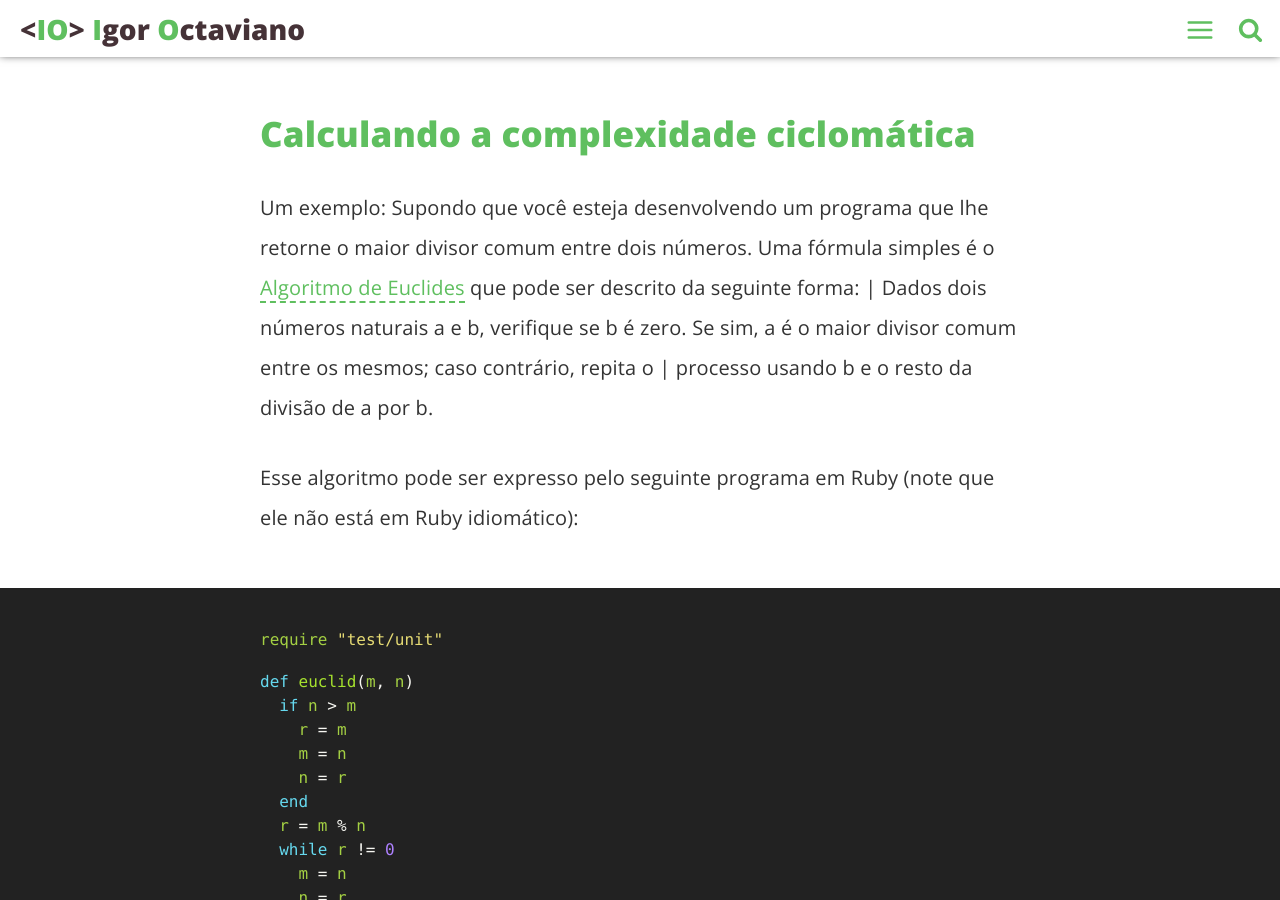
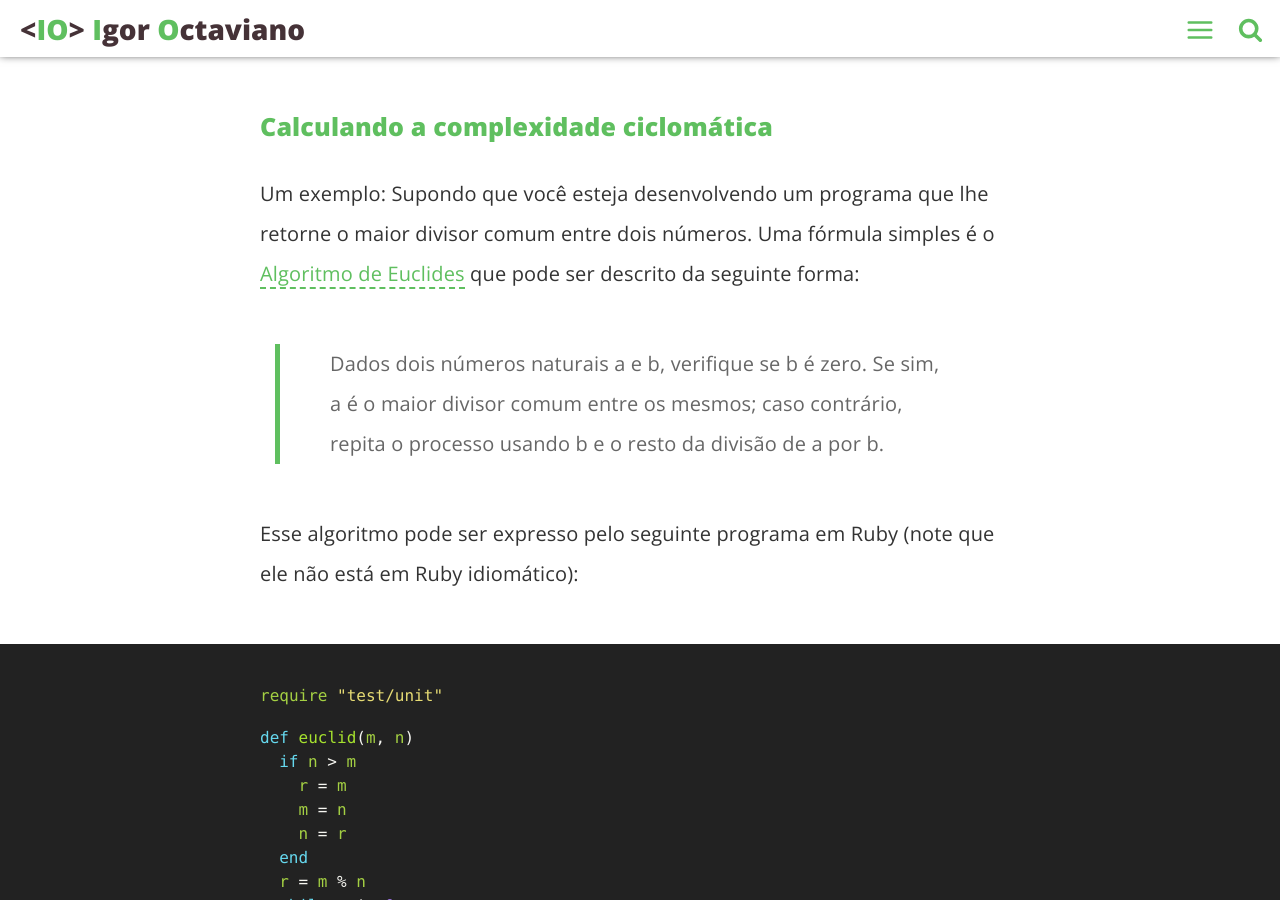
Before and after one commit to igoroctaviano/blog, a Jekyll site: the page built from _posts/2016-03-22-complexidade-ciclomatica.md, in a window 1280 px wide and 900 px high, scrolled down 1386 px. Built offline with Jekyll 4.4.1, drawn with Linux system fonts in a browser that asks for light colours; comment, search, counter and statistics services are not loaded.

Commit message:
Update content

```diff
--- a/_posts/2016-03-22-complexidade-ciclomatica.md
+++ b/_posts/2016-03-22-complexidade-ciclomatica.md
@@ -22,11 +22,12 @@ O que em outras palavras, quanto mais caminhos de código puder tomar (seja por
 maior a quantidade de testes necessários. Abaixo veremos que há uma relação direta entre a **complexidade ciclomática**
 e a cobertura de um código.
 
-## Calculando a complexidade ciclomática
+### Calculando a complexidade ciclomática
 Um exemplo:
 Supondo que você esteja desenvolvendo um programa que lhe retorne o maior divisor comum entre dois números. Uma fórmula
 simples é o [Algoritmo de Euclides](https://pt.wikipedia.org/wiki/Algoritmo_de_Euclides) que pode ser descrito da seguinte forma:
-| Dados dois números naturais a e b, verifique se b é zero. Se sim, a é o maior divisor comum entre os mesmos; caso contrário, repita o | processo usando b e o resto da divisão de a por b.
+
+> Dados dois números naturais a e b, verifique se b é zero. Se sim, a é o maior divisor comum entre os mesmos; caso contrário, repita o processo usando b e o resto da divisão de a por b.
 
 Esse algoritmo pode ser expresso pelo seguinte programa em Ruby (note que ele não está em Ruby idiomático):
 {% highlight ruby %}
```
